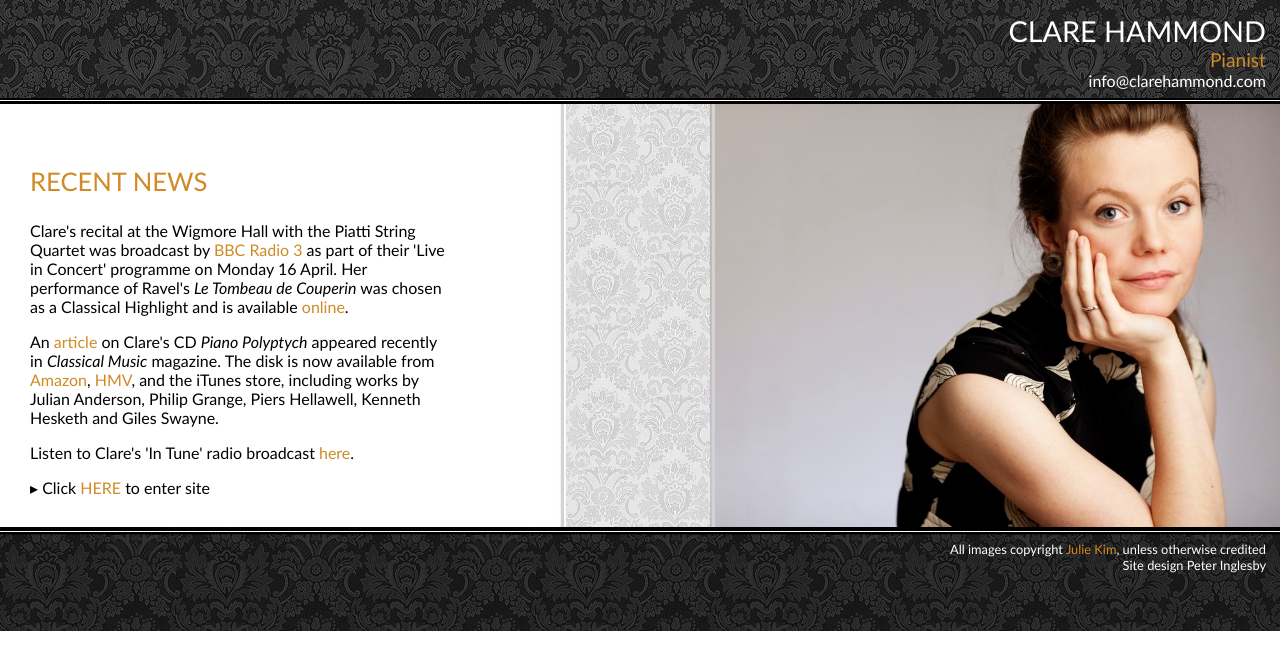
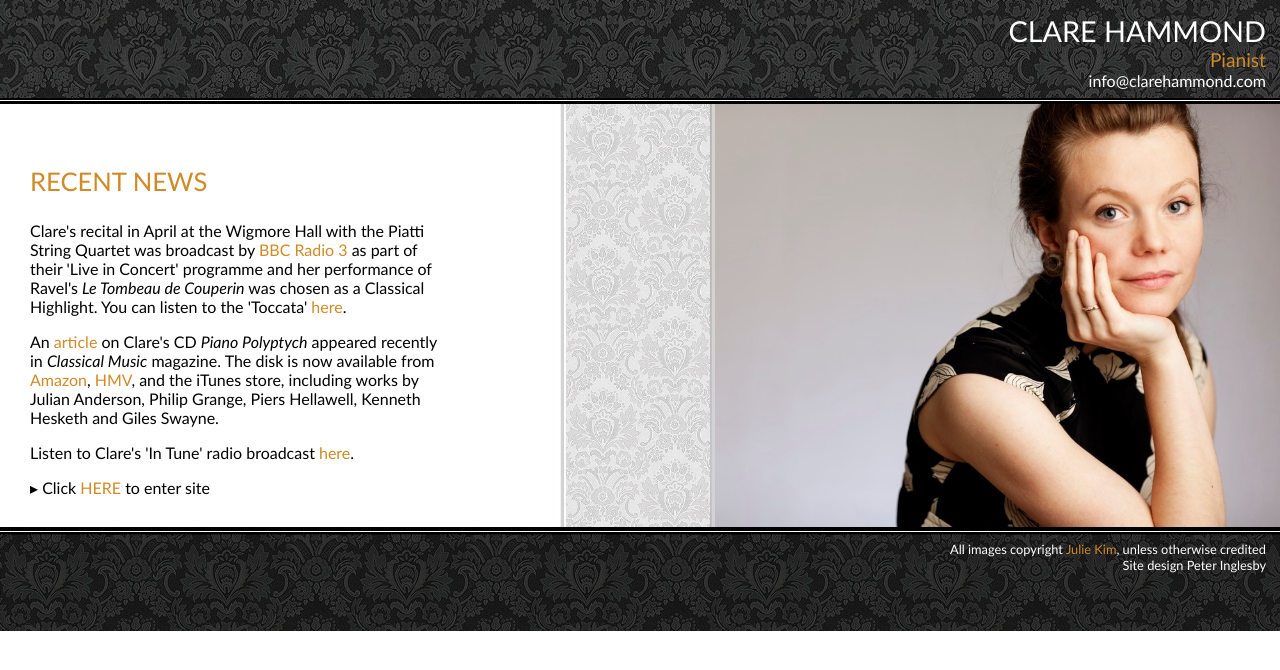
Before and after one commit to hammonc/clarehammond.com, a Jekyll site: the page built from index.html, in a window 1280 px wide. Shown: the top 670 px of the page. Built offline with Jekyll 4.4.1, drawn with Linux system fonts in a browser that asks for light colours.

Commit message:
index update

```diff
--- a/concerts.html
+++ b/concerts.html
@@ -39,7 +39,7 @@ image: concerts.jpg
 </div>
 
 <div class="listing">
-  <div class="listing-heading">Friday 1 June, Royston, Hertfordshire</div>
+  <div class="listing-heading">Friday 1 June, Royston Arts Festival, Herts</div>
   <div class="listing-trailer">Debussy, Satie, Ravel, Liszt and Albeniz<br>
 </div>
   <div class="listing-details concealed">
--- a/index.html
+++ b/index.html
@@ -8,7 +8,7 @@ layout: with-header-and-footer
 <div id="news">
   <h3 class="page-heading">RECENT NEWS</h3>
 
-<p>Clare's recital at the Wigmore Hall with the Piatti String Quartet was broadcast by <a href="http://www.bbc.co.uk/radio3/"target="_blank">BBC Radio 3</a> as part of their 'Live in Concert' programme on Monday 16 April. Her performance of Ravel's <em>Le Tombeau de Couperin</em> was chosen as a Classical Highlight and is available <a href="http://www.bbc.co.uk/music/showcase/genres/classical#/clips/p00r6k6s/in/collection/p00b9xn8"target="_blank">online</a>.</p>
+<p>Clare's recital in April at the Wigmore Hall with the Piatti String Quartet was broadcast by <a href="http://www.bbc.co.uk/radio3/"target="_blank">BBC Radio 3</a> as part of their 'Live in Concert' programme and her performance of Ravel's <em>Le Tombeau de Couperin</em> was chosen as a Classical Highlight. You can listen to the 'Toccata' <a href="http://www.clarehammond.com/live-in-concert.html"target="_blank">here</a>.</p>
 
 <p>An <a href="resources/article.jpg" target="_blank">article</a> on Clare's CD <em>Piano Polyptych</em> appeared recently in <em>Classical Music</em> magazine. The disk is now available from <a href="http://www.amazon.co.uk/Piano-Polyptych-Julian-Anderson-Hellawell/dp/B006JFZU3W" target="_blank">Amazon</a>, <a href="http://hmv.com/hmvweb/displayProductDetails.do?sku=321875" target="_blank">HMV</a>, and the iTunes store, including works by Julian Anderson, Philip Grange, Piers Hellawell, Kenneth Hesketh and Giles Swayne.</p>
 
--- a/newsletter-20120515.html
+++ b/newsletter-20120515.html
@@ -35,6 +35,7 @@
 		<p>UPCOMING PERFORMANCES</p>
 		<ul>
 		<li>19 May - Grange, Brown, Matthews and Swayne at the <strong>Brighton Festival Fringe</strong></li>
+		<li>1 June - Debussy, Ravel, Liszt, Szymanowski and Albeniz at the <strong>Royston Arts Festival</strong></li>
 		  <li>11 June - <strong>St James's Piccadilly, London</strong> with cellist Richard Birchall</li>
 		  <li>12 June - <strong>St Stephen Walbrook, London</strong> with flautist Ana de la Vega</li>
 		  <li>13 June - <strong>22 Mansfield St, London</strong> with flautist Ana de la Vega</li>
```
Also changed, not shown: other parts of newsletter-20120515.html (+2 -2 lines).
